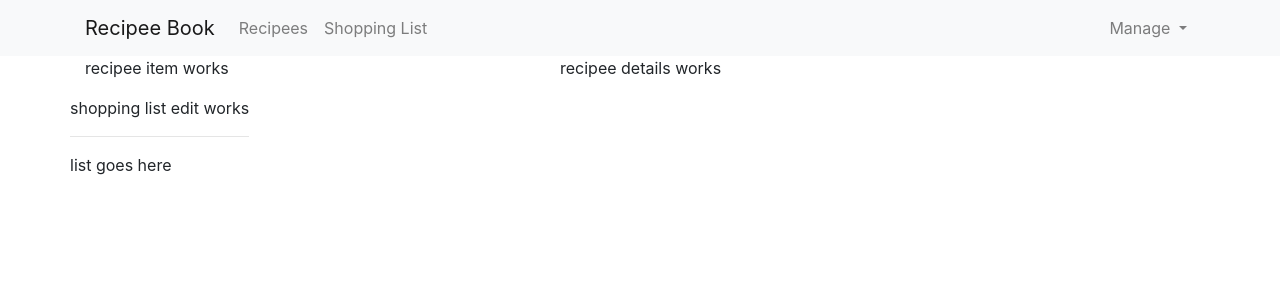
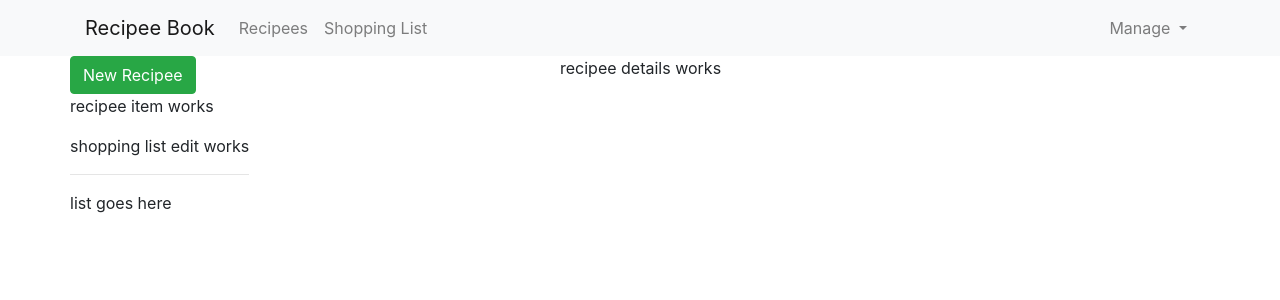
Before and after one commit to jisshub/recipee-book-app-angular, an Angular app: page / in a window 1280 px wide. Shown: the top 300 px of the page. Built offline with nearby package versions, Linux system fonts and the light colour scheme.

Commit message:
recipee model - template

```diff
--- a/src/app/recipees/recipee-book/recipee-book.component.html
+++ b/src/app/recipees/recipee-book/recipee-book.component.html
@@ -1 +1,10 @@
-<app-recipee-item></app-recipee-item>
+<div class="row">
+    <div class="col-xs-12">
+        <button class="btn btn-success">New Recipee</button>
+    </div>
+</div>
+<div class="row">
+    <div class="col-xs-12">
+        <app-recipee-item></app-recipee-item>
+    </div>
+</div>
--- a/src/app/recipees/recipee-book/recipee-book.component.ts
+++ b/src/app/recipees/recipee-book/recipee-book.component.ts
@@ -1,4 +1,5 @@
 import { Component, OnInit } from '@angular/core';
+import { Recipee } from '../recipees.model';
 
 @Component({
   selector: 'app-recipee-book',
@@ -6,10 +7,18 @@ import { Component, OnInit } from '@angular/core';
   styleUrls: ['./recipee-book.component.css']
 })
 export class RecipeeBookComponent implements OnInit {
-
+  // here recipeeList s an array with type of Recipee model
+  // which means it only holds the same properties of Recipee model.
+  // it cant hold other properties not defined in the model
+  recipeeList: Recipee[] = [
+    // instantiate Recipee class - pass arguments
+    new Recipee("a test recipee for all", "a delicious recipee for all",
+    "https://www.andiemitchell.com/wp-content/uploads/2011/01/baked-buffalo-chicken-rolls-1-680x477.jpg")
+  ];
   constructor() { }
 
   ngOnInit(): void {
+
   }
 
 }
--- /dev/null
+++ b/src/app/recipees/recipees.model.ts
@@ -0,0 +1,13 @@
+// create a recipee model
+export class Recipee{
+    // define properties
+    public name: string;
+    public description: string;
+    public imagePath: string;
+
+    constructor(name: string, description: string, imagePath: string){
+        this.name = name;
+        this.description = description;
+        this.imagePath = imagePath;
+    }
+}
```
